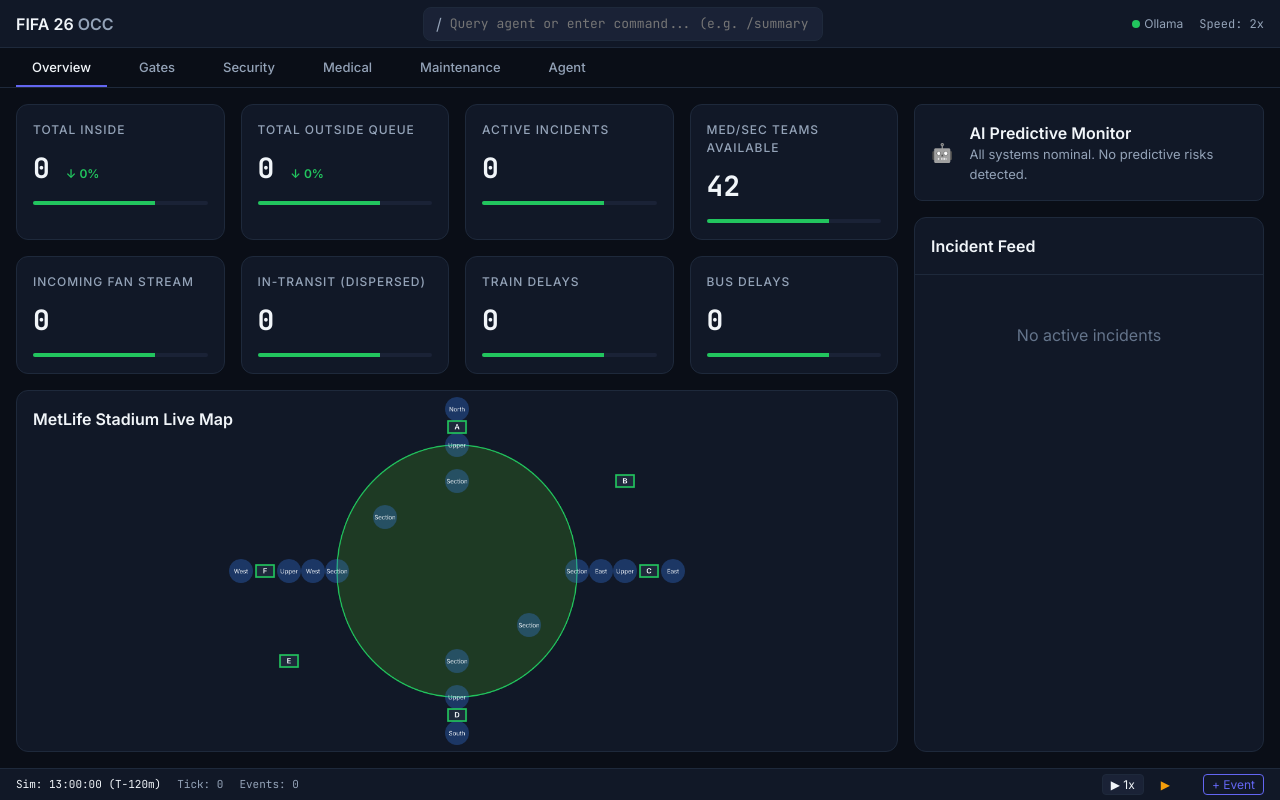
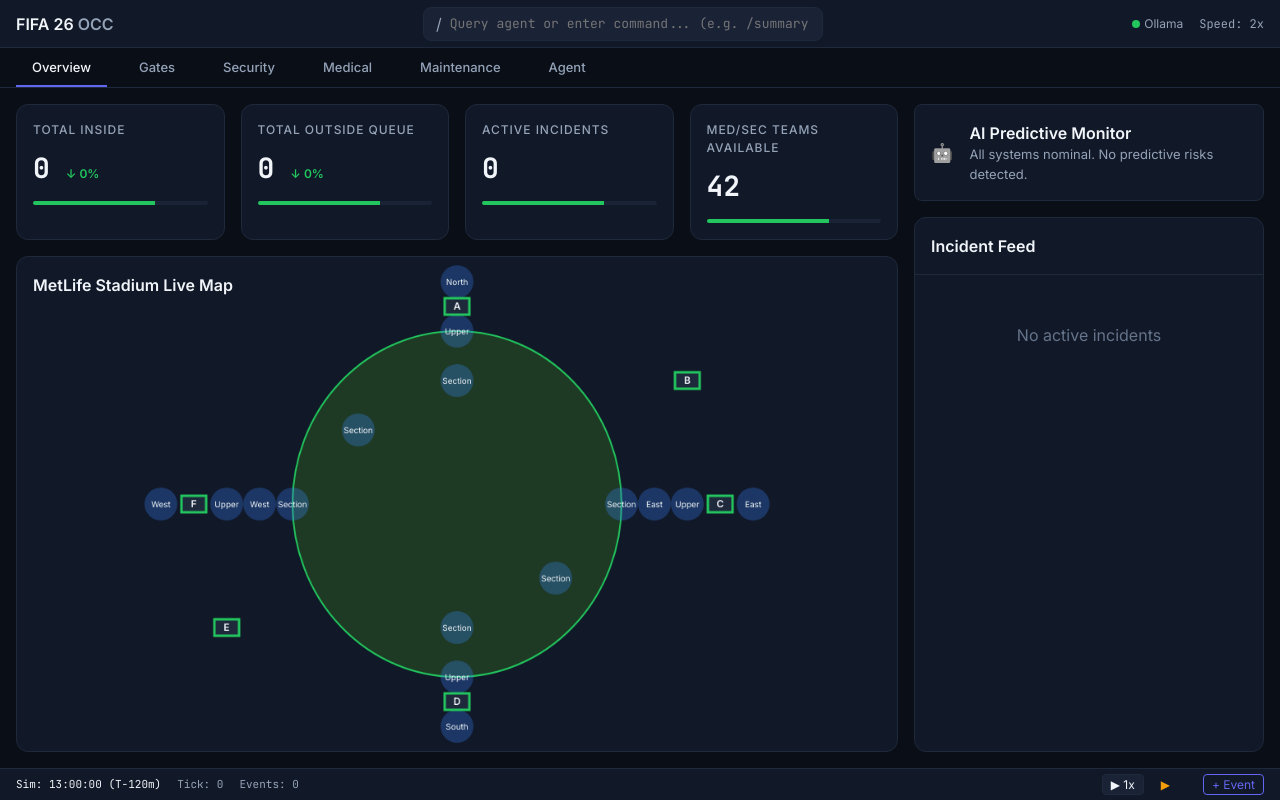
Before and after one commit to aadhyanthk/FIFA-26-Operations-Control-Center, a React (Vite) app: page / in a window 1280 px wide. Built offline with nearby package versions, Linux system fonts and the light colour scheme.

Commit message:
chore: remove transport metrics row and update log

```diff
--- a/src/components/tabs/OverviewTab.tsx
+++ b/src/components/tabs/OverviewTab.tsx
@@ -50,32 +50,6 @@
           />
         </div>
 
-        {/* Transport Metrics Row */}
-        <div style={{ display: 'grid', gridTemplateColumns: 'repeat(4, 1fr)', gap: 'var(--space-md)' }}>
-          <MetricCard
-            title="Incoming Fan Stream"
-            value={transport.incomingPassengers}
-            status="ok"
-          />
-          <MetricCard
-            title="In-Transit (Dispersed)"
-            value={Math.round(dispersingCrowdsTotal)}
-            status={dispersingCrowdsTotal > 1000 ? 'warning' : 'ok'}
-          />
-          <MetricCard
-            title="Train Delays"
-            value={transport.trainDelays}
-            format="number"
-            status={transport.trainDelays > 15 ? 'warning' : 'ok'}
-          />
-          <MetricCard
-            title="Bus Delays"
-            value={transport.busDelays}
-            format="number"
-            status={transport.busDelays > 15 ? 'warning' : 'ok'}
-          />
-        </div>
-
         {/* Map */}
         <div style={{ flex: 1, minHeight: 0 }}>
           <StadiumMap />
```
Also changed, not shown: 1 other file (tests, documents, lock files or other folders).
